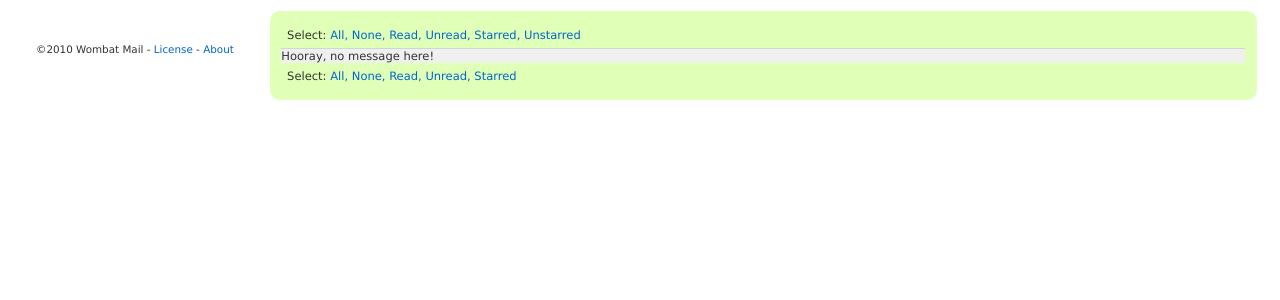
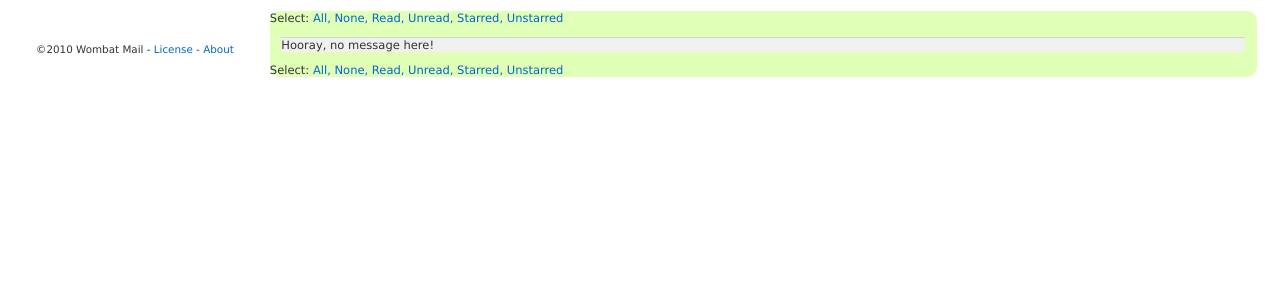
Before and after one commit to brutasse-archive/wombat, a Django app: template templates/mail.html in a window 1280 px wide. Shown: the part 34-334 px from the top of the page. Run offline with Django 3.2, Linux system fonts and the light colour scheme; the template is opened without the code that fills it, so the values that code supplies are empty.

```diff
--- a/media/css/style.css
+++ b/media/css/style.css
@@ -55,13 +55,17 @@ input[type=password], input[type=text] {width: 140px;}
  */
 
 ul#messages {padding: 0 1em; list-style-type: none;}
-ul#messages li {border-top: 1px solid #d1d5d8; background: #f0f0f0;}
-ul#messages li.select {border: 0; padding: .5em; background: #e0ffb7;}
-ul#messages li.new {background: #fff;}
 
-.from {font-weight: bold; color: #000; display: inline-block; width: 200px;}
-.date {float: right; padding: 5px 3px 0 0;}
-.attachment {float: right; padding: 3px 2px 0 0;}
+#messages li {background: #f0f0f0; clear: both; border-top: 1px solid #d1d5d8;}
+#messages li.new {background: #fff;}
+#messages li:hover {background: #ffd;}
+
+#messages li input[type=checkbox] {float: left;}
+#messages li a {display: block; width: 100%; padding: 3px 0;}
+
+.from {color: #666; font-weight: bold; display: inline-block; width: 200px;}
+.new .from {color: #000;}
+.date, .attachment {float: right; padding: 0 2px;}
 
 
 /* top & right must be the equal to header's padding. */
--- a/templates/mail.html
+++ b/templates/mail.html
@@ -24,8 +24,8 @@
 {% block content %}
 <div class="panel">
 {% block mail %}
+  Select: <a>All, None, Read, Unread, Starred, Unstarred</a>
   <ul id="messages">
-    <li class="select">Select: <a>All, None, Read, Unread, Starred, Unstarred</a></li>
     {% for m in messages %}
     <li{% if not m.read %} class="new"{% endif %}>
       <input type="checkbox" name="m_{{ m.uid }}">
@@ -39,8 +39,8 @@
     {% empty %}
     <li>{% trans 'Hooray, no message here' %}!</li>
     {% endfor %}
-    <li class="select">Select: <a>All, None, Read, Unread, Starred</a></li>
   </ul>
+  Select: <a>All, None, Read, Unread, Starred, Unstarred</a>
 {% endblock %}
 </div>
 
```
